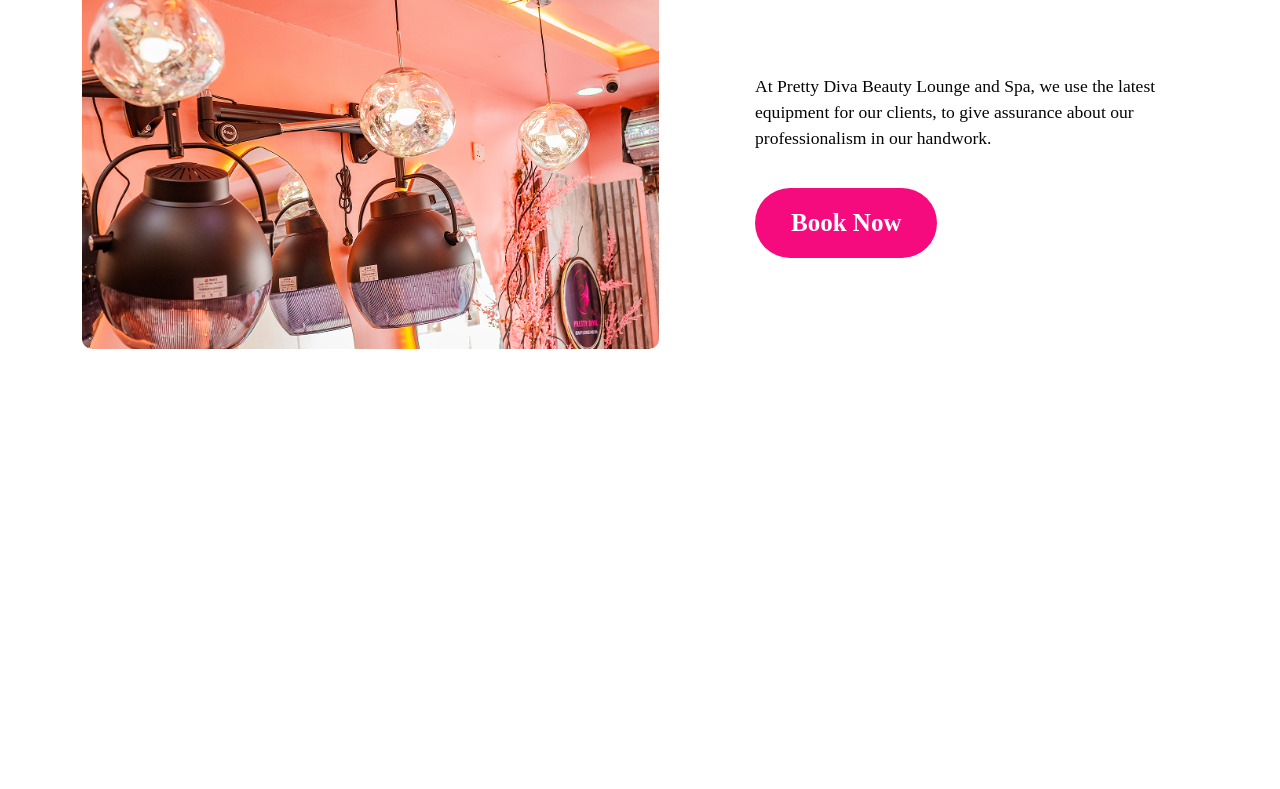
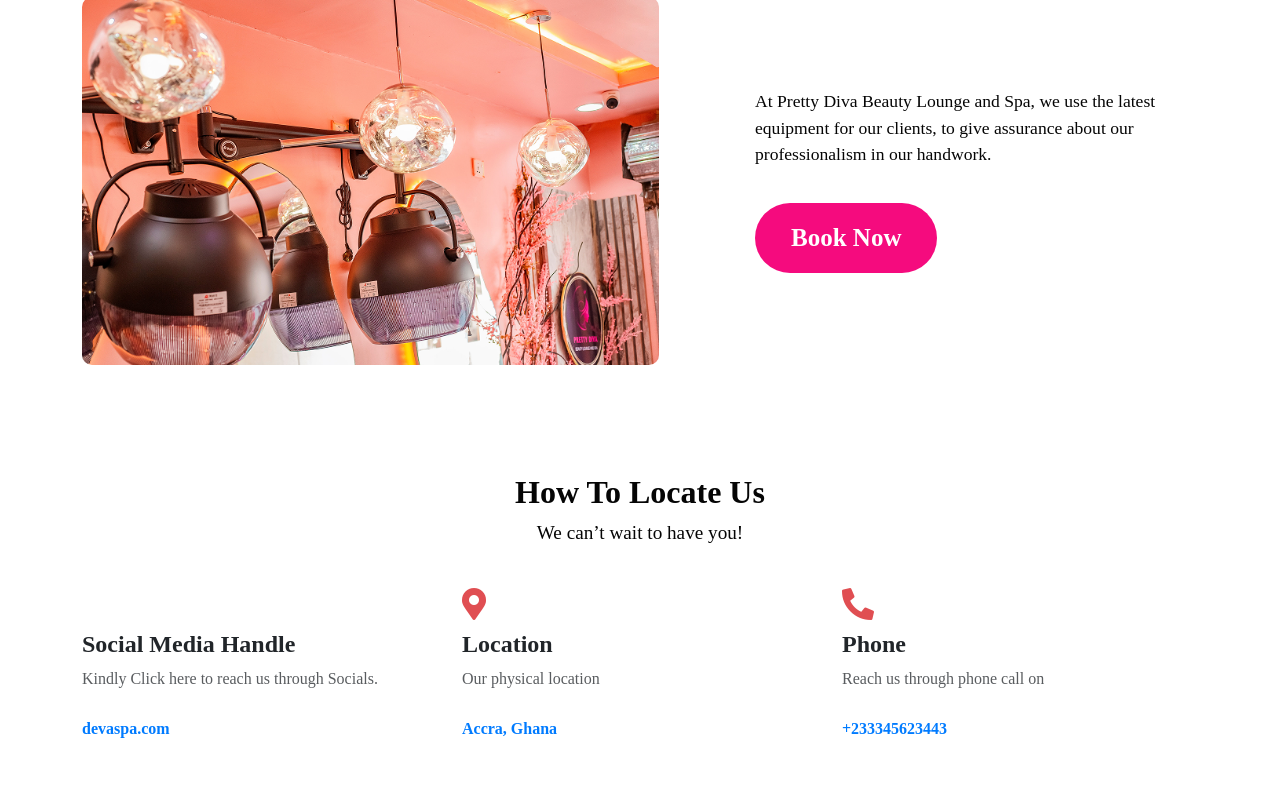
Before and after one commit to Namibra-Devs/lounge-spa-website, a plain HTML site: page index.html in a window 1280 px wide. Shown: the part 4194-4983 px from the top of the page. Before the commit the page ends 4603 px from the top, so only its background shows below. Drawn offline with nearby package versions, Linux system fonts and the light colour scheme.

Commit message:
footer done

```diff
--- a/assets/css/styles.css
+++ b/assets/css/styles.css
@@ -450,3 +450,32 @@ body {
         font-size: 15px;
     }
 }
+
+/* Location Section--- */
+.location-box i {
+    font-size: 2rem;
+    color: #e04e52;
+    margin-bottom: 10px;
+}
+
+.location-box h3 {
+    font-size: 1.5rem;
+    font-weight: bold;
+}
+
+.location-box p {
+    font-size: 1rem;
+}
+
+.location-box a {
+    display: inline-block;
+    margin-top: 10px;
+    font-weight: bold;
+    color: #007bff;
+    text-decoration: none;
+}
+
+.location-box a:hover {
+    color: #0056b3;
+    text-decoration: underline;
+}
--- a/index.html
+++ b/index.html
@@ -279,7 +279,7 @@
         <div class="row align-items-center">
           <div class="col-lg-7 order-2 order-lg-1 position-relative">
             <img
-              src="/assets/images/book3.png"
+              src="/assets/images/book2.png"
               alt="Book Two"
               class="book-image img-fluid second"
             />
@@ -304,7 +304,7 @@
           </div>
           <div class="col-lg-6 position-relative">
             <img
-              src="/assets/images/book4.png"
+              src="/assets/images/book3.png"
               alt="Book Three"
               class="book-image img-fluid third"
             />
@@ -332,6 +332,50 @@
       </section>
     </div>
 
+    <!-- Location Section-- -->
+    <div class="container">
+      <section class="location-section text-center py-5 ">
+        <h2 class="section-title text-center">How To Locate Us</h2>
+        <p class="section-subtitle text-center">We can’t wait to have you!</p>
+          <div class="row gy-4">
+              <!-- Location Box 1 -->
+              <div class="col-lg-4 col-md-6">
+                  <div class="location-box d-flex flex-column align-items-start text-start">
+                    <i class="fas fa-instagram"></i>
+                      <h3>Social Media Handle</h3>
+                      <p class="text-muted">Kindly Click here to reach us through Socials.</p>
+                      <a href="#">devaspa.com</a>
+                  </div>
+              </div>
+
+              <!-- Location Box 2 -->
+              <div class="col-lg-4 col-md-6">
+                  <div class="location-box d-flex flex-column align-items-start text-start">
+                      <i class="fas fa-map-marker-alt"></i>
+                      <h3>Location</h3>
+                      <p class="text-muted">Our physical location</p>
+                      <a href="#">Accra, Ghana</a>
+                  </div>
+              </div>
+
+              <!-- Location Box 3 -->
+              <div class="col-lg-4 col-md-6">
+                  <div class="location-box d-flex flex-column align-items-start text-start">
+                      <i class="fas fa-phone-alt"></i>
+                      <h3>Phone</h3>
+                      <p class="text-muted">Reach us through phone call on</p>
+                      <a href="#">+233345623443</a>
+                  </div>
+              </div>
+          </div>
+      </section>
+  </div>
+
+
+
+
+
+
     <script src="assets/vendor/bootstrap/js/bootstrap.min.js"></script>
     <script src="assets/js/script.js"></script>
     <script src="https://unpkg.com/aos@2.3.1/dist/aos.js"></script>
```
